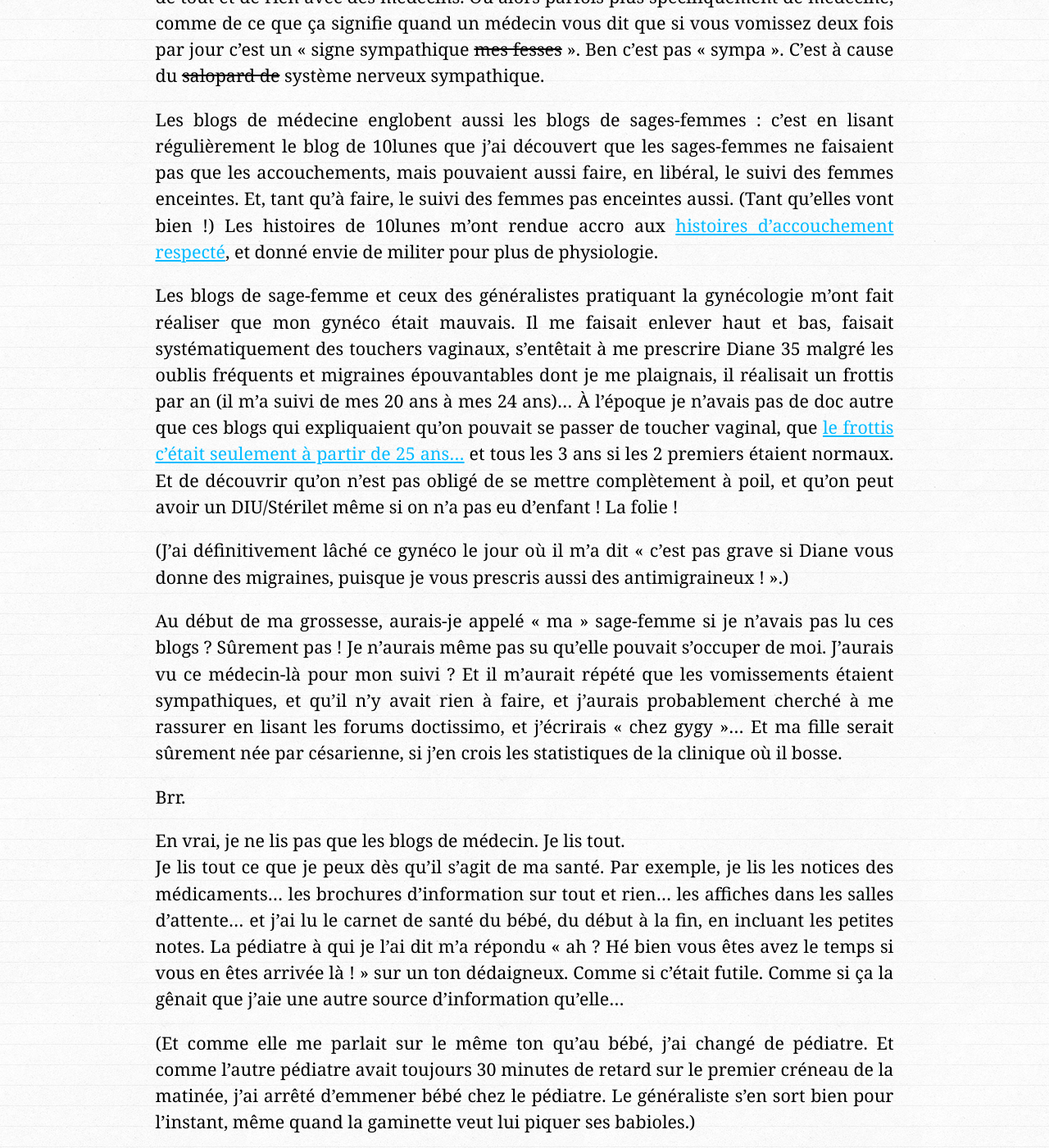
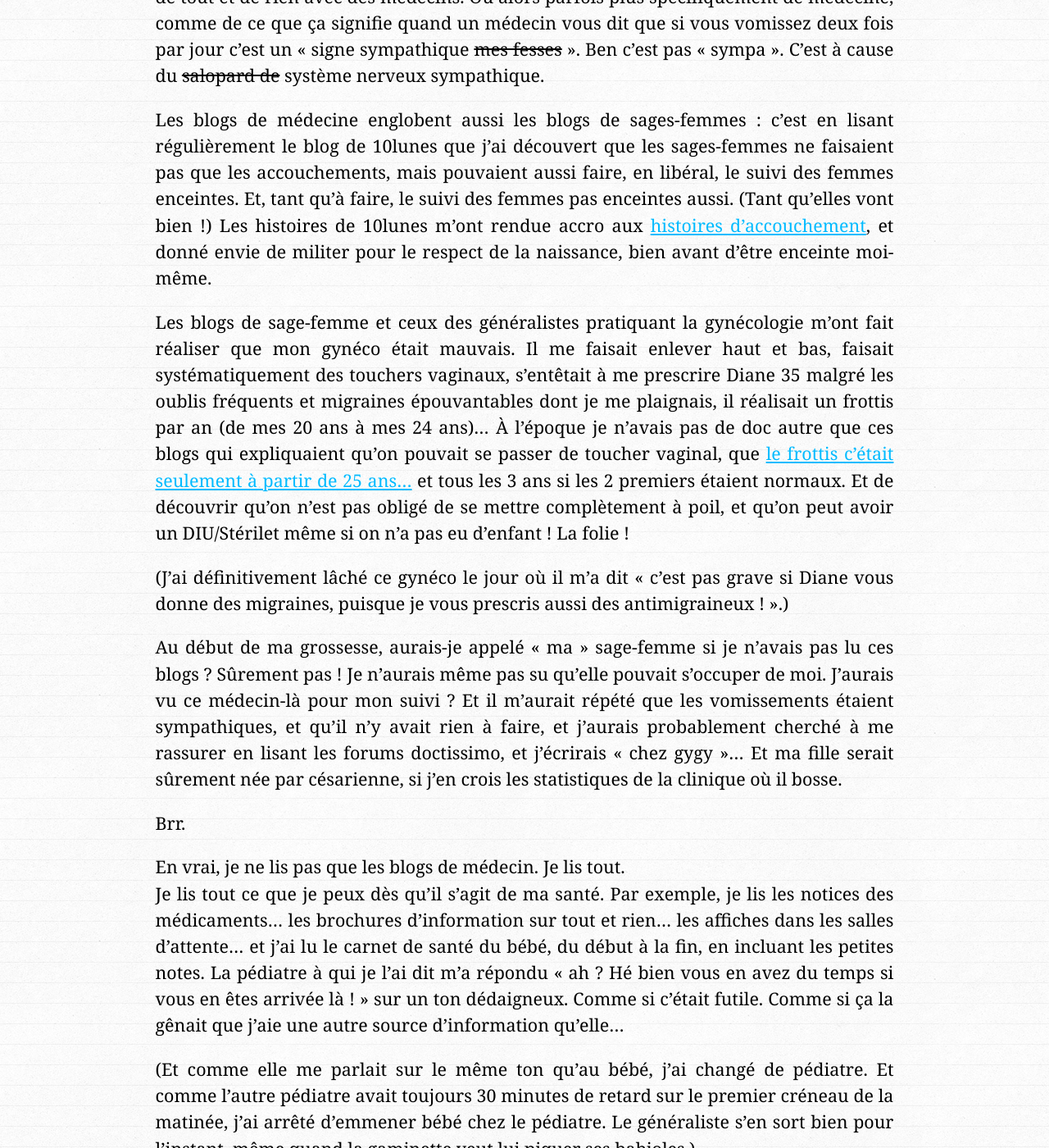
Before and after one commit to tut-tuuut/tut-tuuut.github.io, a Jekyll site: the page built from _posts/2014-09-08-je-lis-des-blogs-de-medecine.md, in a window 1280 px wide and 1400 px high, scrolled down 2587 px. Shown: the whole window at 82% size. Built offline with Jekyll 4.4.1, drawn with Linux system fonts in a browser that asks for light colours; comment, search, counter and statistics services are not loaded; some of the changed text lies outside the part shown.

Commit message:
Fix typos

```diff
--- a/_posts/2014-09-08-je-lis-des-blogs-de-medecine.md
+++ b/_posts/2014-09-08-je-lis-des-blogs-de-medecine.md
@@ -42,9 +42,9 @@
 
 Sinon ce qui est trop cool avec Twitter plus particulièrement, c'est de pouvoir papoter de tout et de rien avec des médecins. Ou alors parfois plus spécifiquement de médecine, comme de ce que ça signifie quand un médecin vous dit que si vous vomissez deux fois par jour c'est un « signe sympathique <del>mes fesses</del> ». Ben c'est pas « sympa ». C'est à cause du <del>salopard de</del> système nerveux sympathique.
 
-Les blogs de médecine englobent aussi les blogs de sages-femmes : c'est en lisant régulièrement le blog de 10lunes que j'ai découvert que les sages-femmes ne faisaient pas que les accouchements, mais pouvaient aussi faire, en libéral, le suivi des femmes enceintes. Et, tant qu'à faire, le suivi des femmes pas enceintes aussi. (Tant qu'elles vont bien !) Les histoires de 10lunes m'ont rendue accro aux [histoires d'accouchement respecté][10lunes], et donné envie de militer pour plus de physiologie.
+Les blogs de médecine englobent aussi les blogs de sages-femmes : c'est en lisant régulièrement le blog de 10lunes que j'ai découvert que les sages-femmes ne faisaient pas que les accouchements, mais pouvaient aussi faire, en libéral, le suivi des femmes enceintes. Et, tant qu'à faire, le suivi des femmes pas enceintes aussi. (Tant qu'elles vont bien !) Les histoires de 10lunes m'ont rendue accro aux [histoires d'accouchement][10lunes], et donné envie de militer pour le respect de la naissance, bien avant d'être enceinte moi-même.
 
-Les blogs de sage-femme et ceux des généralistes pratiquant la gynécologie m'ont fait réaliser que mon gynéco était mauvais. Il me faisait enlever haut et bas, faisait systématiquement des touchers vaginaux, s'entêtait à me prescrire Diane 35 malgré les oublis fréquents et migraines épouvantables dont je me plaignais, il réalisait un frottis par an (il m'a suivi de mes 20 ans à mes 24 ans)… À l'époque je n'avais pas de doc autre que ces blogs qui expliquaient qu'on pouvait se passer de toucher vaginal, que [le frottis c'était seulement à partir de 25 ans…][frottis] et tous les 3 ans si les 2 premiers étaient normaux. Et de découvrir qu'on n'est pas obligé de se mettre complètement à poil, et qu'on peut avoir un DIU/Stérilet même si on n'a pas eu d'enfant ! La folie !
+Les blogs de sage-femme et ceux des généralistes pratiquant la gynécologie m'ont fait réaliser que mon gynéco était mauvais. Il me faisait enlever haut et bas, faisait systématiquement des touchers vaginaux, s'entêtait à me prescrire Diane 35 malgré les oublis fréquents et migraines épouvantables dont je me plaignais, il réalisait un frottis par an (de mes 20 ans à mes 24 ans)… À l'époque je n'avais pas de doc autre que ces blogs qui expliquaient qu'on pouvait se passer de toucher vaginal, que [le frottis c'était seulement à partir de 25 ans…][frottis] et tous les 3 ans si les 2 premiers étaient normaux. Et de découvrir qu'on n'est pas obligé de se mettre complètement à poil, et qu'on peut avoir un DIU/Stérilet même si on n'a pas eu d'enfant ! La folie !
 
 (J'ai définitivement lâché ce gynéco le jour où il m'a dit « c'est pas grave si Diane vous donne des migraines, puisque je vous prescris aussi des antimigraineux ! ».)
 
@@ -53,11 +53,11 @@
 Brr.
 
 En vrai, je ne lis pas que les blogs de médecin. Je lis tout.
-Je lis tout ce que je peux dès qu'il s'agit de ma santé. Par exemple, je lis les notices des médicaments… les brochures d'information sur tout et rien… les affiches dans les salles d'attente… et j'ai lu le carnet de santé du bébé, du début à la fin, en incluant les petites notes. La pédiatre à qui je l'ai dit m'a répondu « ah ? Hé bien vous êtes avez le temps si vous en êtes arrivée là ! » sur un ton dédaigneux. Comme si c'était futile. Comme si ça la gênait que j'aie une autre source d'information qu'elle…
+Je lis tout ce que je peux dès qu'il s'agit de ma santé. Par exemple, je lis les notices des médicaments… les brochures d'information sur tout et rien… les affiches dans les salles d'attente… et j'ai lu le carnet de santé du bébé, du début à la fin, en incluant les petites notes. La pédiatre à qui je l'ai dit m'a répondu « ah ? Hé bien vous en avez du temps si vous en êtes arrivée là ! » sur un ton dédaigneux. Comme si c'était futile. Comme si ça la gênait que j'aie une autre source d'information qu'elle…
 
 (Et comme elle me parlait sur le même ton qu'au bébé, j'ai changé de pédiatre. Et comme l'autre pédiatre avait toujours 30 minutes de retard sur le premier créneau de la matinée, j'ai arrêté d'emmener bébé chez le pédiatre. Le généraliste s'en sort bien pour l'instant, même quand la gaminette veut lui piquer ses babioles.)
 
-Heureusement, tous les médecins ne sont pas effrayés à l'idée que les patients se prennent en main et remettent un peu en question leur pratique de la médecine. Dr Borée a écrit un article très bien sur [le rôle que jouent les blogs de médecine dans l'autonomisation des patients][briser-peurs], et sur la résistance au changement que lui opposent certains médecins.
+Heureusement, tous les médecins ne sont pas effrayés à l'idée que les patients se prennent en main et remettent un peu en question leur pratique de la médecine. Dr Borée a écrit un article très bien sur [le rôle que jouent les blogs de médecine dans « l'autonomisation » des patients][briser-peurs], et sur la résistance au changement que lui opposent certains médecins.
 
 
 
```
Also changed, not shown: other parts of _posts/2014-09-08-je-lis-des-blogs-de-medecine.md (+1 -1 lines).
